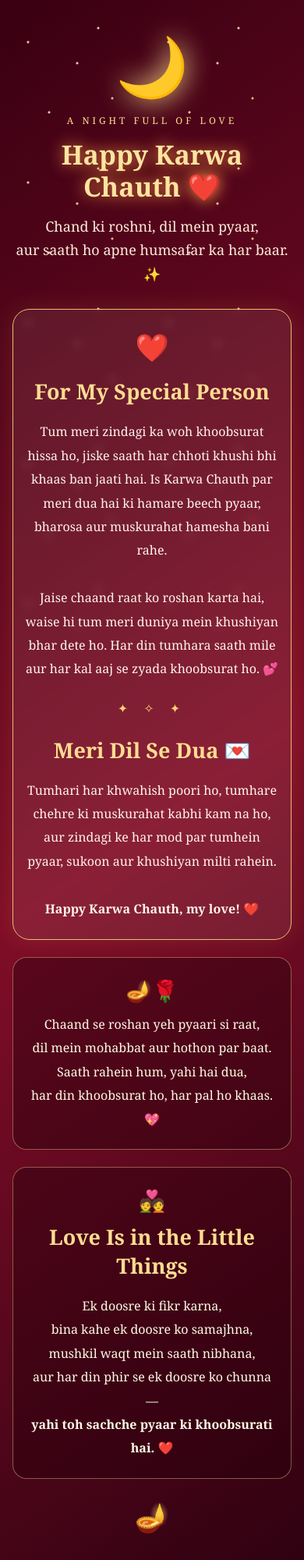
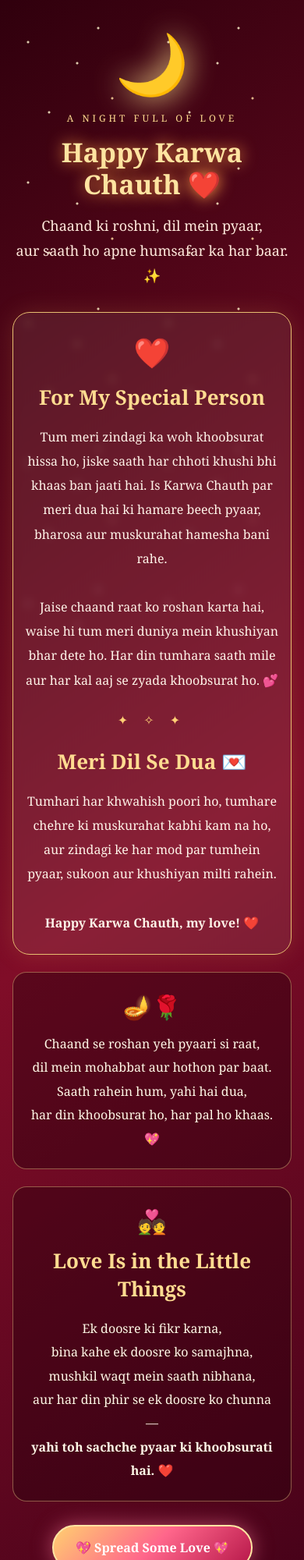
Before and after one commit to sc088839292-dot/JustForYou, a plain HTML site: page index.html in a window 390 px wide. Shown: the top 2000 px of the page at 78% size. Drawn offline with Linux system fonts and the light colour scheme.

Commit message:
Enhance index.html with new styles and love button
Updated title and background styles, added love button with animation, and modified various CSS properties for improved aesthetics.

```diff
--- a/index.html
+++ b/index.html
@@ -4,7 +4,8 @@
 <head>
 <meta charset="UTF-8">
 <meta name="viewport" content="width=device-width, initial-scale=1.0">
-<title>Happy Karwa Chauth ❤️</title>
+<meta name="theme-color" content="#590018">
+<title>Happy Karwa Chauth ❤️🌙</title>
 
 <style>
 * {
@@ -17,7 +18,7 @@ body {
   min-height: 100vh;
   font-family: Georgia, "Times New Roman", serif;
   color: #fff8e7;
-  background: linear-gradient(145deg, #390012, #800d28, #26000e);
+  background: linear-gradient(145deg, #30000d, #800d28, #3b0016);
   overflow-x: hidden;
 }
 
@@ -32,33 +33,33 @@ body {
     radial-gradient(2px 2px at 35% 80%, #fff5ce 50%, transparent),
     radial-gradient(2px 2px at 55% 45%, #fff5ce 50%, transparent);
   background-size: 180px 180px;
-  opacity: 0.65;
+  opacity: .7;
   animation: twinkle 4s infinite alternate;
 }
 
 @keyframes twinkle {
-  from { opacity: 0.3; }
-  to { opacity: 0.85; }
+  from { opacity: .3; }
+  to { opacity: .85; }
 }
 
 .container {
   position: relative;
   width: min(92%, 650px);
-  margin: 0 auto;
-  padding: 45px 0;
+  margin: auto;
+  padding: 38px 0 45px;
   text-align: center;
 }
 
 .moon {
-  font-size: 75px;
+  font-size: 76px;
   margin-bottom: 12px;
   filter: drop-shadow(0 0 20px #ffe7a0);
-  animation: glow 3s infinite alternate;
+  animation: moonGlow 3s infinite alternate;
 }
 
-@keyframes glow {
+@keyframes moonGlow {
   from { filter: drop-shadow(0 0 8px #ffd36b); }
-  to { filter: drop-shadow(0 0 25px #fff0b0); }
+  to { filter: drop-shadow(0 0 28px #fff0b0); }
 }
 
 .top-line {
@@ -77,9 +78,9 @@ h1 {
 }
 
 .subtitle {
-  margin-top: 15px;
+  margin-top: 16px;
   font-size: 18px;
-  line-height: 1.7;
+  line-height: 1.8;
   color: #ffe9dc;
 }
 
@@ -88,25 +89,25 @@ h1 {
   padding: 28px 22px;
   border: 1px solid #e6bd70;
   border-radius: 22px;
-  background: rgba(255, 245, 224, 0.08);
-  box-shadow: 0 0 30px rgba(255, 191, 91, 0.13);
+  background: rgba(255, 245, 224, .08);
+  box-shadow: 0 0 30px rgba(255, 191, 91, .15);
   backdrop-filter: blur(6px);
 }
 
 .heart {
-  font-size: 35px;
-  margin-bottom: 15px;
+  font-size: 38px;
+  margin-bottom: 14px;
 }
 
 h2 {
   color: #ffdc91;
-  font-size: 27px;
+  font-size: 26px;
   margin-bottom: 18px;
 }
 
 .wish {
-  font-size: 18px;
-  line-height: 1.9;
+  font-size: 17px;
+  line-height: 1.95;
   color: #fff4e9;
 }
 
@@ -120,8 +121,8 @@ h2 {
   margin-top: 22px;
   padding: 23px 19px;
   border-radius: 18px;
-  background: rgba(40, 0, 12, 0.42);
-  border: 1px solid rgba(255, 220, 145, 0.4);
+  background: rgba(40, 0, 12, .42);
+  border: 1px solid rgba(255, 220, 145, .4);
 }
 
 .wish-box p {
@@ -129,34 +130,111 @@ h2 {
   line-height: 1.9;
 }
 
-.wish-box .emoji {
-  font-size: 27px;
-  margin-bottom: 10px;
+.emoji {
+  font-size: 30px;
+  margin-bottom: 12px;
 }
 
-.footer {
-  margin-top: 30px;
-  color: #ffdda0;
-  font-size: 16px;
+/* Spread Some Love button */
+.love-button {
+  display: block;
+  margin: 30px auto 12px;
+  padding: 16px 28px;
+  border: 2px solid #ffe5a3;
+  border-radius: 50px;
+  background: linear-gradient(135deg, #ffcf70, #ff668b, #b51648);
+  color: white;
+  font-size: 17px;
+  font-weight: bold;
+  font-family: inherit;
+  cursor: pointer;
+  box-shadow: 0 0 25px #ff7ca088;
+  animation: pulseLove 1.7s infinite;
+  -webkit-tap-highlight-color: transparent;
+}
+
+@keyframes pulseLove {
+  50% { transform: scale(1.05); }
+}
+
+.love-button:active {
+  transform: scale(.95);
+}
+
+.love-message {
+  display: none;
+  margin: 18px auto;
+  padding: 16px;
+  color: #ffe4a1;
+  font-size: 18px;
   line-height: 1.8;
+  animation: messageAppear .5s ease;
+}
+
+.love-message.show {
+  display: block;
+}
+
+@keyframes messageAppear {
+  from { opacity: 0; transform: translateY(12px); }
+  to { opacity: 1; transform: translateY(0); }
+}
+
+/* Flying hearts, flowers, moons and stars */
+.flying-love {
+  position: fixed;
+  bottom: -65px;
+  z-index: 9999;
+  pointer-events: none;
+  user-select: none;
+  will-change: transform, opacity;
+  animation: flyUp var(--duration) ease-out forwards;
+}
+
+@keyframes flyUp {
+  0% {
+    transform: translate3d(0, 0, 0) rotate(0deg) scale(.5);
+    opacity: 0;
+  }
+  10% { opacity: 1; }
+  80% { opacity: .95; }
+  100% {
+    transform:
+      translate3d(var(--drift), -115vh, 0)
+      rotate(var(--spin)) scale(1.45);
+    opacity: 0;
+  }
 }
 
 .diya {
-  font-size: 36px;
-  margin-top: 24px;
+  font-size: 38px;
+  margin-top: 25px;
   animation: flicker 1.5s infinite alternate;
 }
 
 @keyframes flicker {
-  from { opacity: 0.75; }
+  from { opacity: .75; }
   to { opacity: 1; }
 }
 
+.footer {
+  margin-top: 25px;
+  color: #ffdda0;
+  font-size: 15px;
+  line-height: 1.9;
+}
+
 @media (max-width: 480px) {
-  .container { padding: 32px 0; }
+  .container { padding-top: 28px; }
   .card { padding: 24px 16px; }
-  .wish { font-size: 16px; }
-  .wish-box p { font-size: 16px; }
+  .wish, .wish-box p { font-size: 16px; }
+  .love-button { font-size: 16px; }
+}
+
+@media (prefers-reduced-motion: reduce) {
+  .stars, .moon, .diya, .love-button {
+    animation: none;
+  }
 }
 </style>
 </head>
@@ -173,7 +251,7 @@ h2 {
   <h1>Happy Karwa Chauth ❤️</h1>
 
   <p class="subtitle">
-    Chand ki roshni, dil mein pyaar,<br>
+    Chaand ki roshni, dil mein pyaar,<br>
     aur saath ho apne humsafar ka har baar. ✨
   </p>
 
@@ -230,6 +308,13 @@ h2 {
     </p>
   </section>
 
+  <!-- Love animation button -->
+  <button class="love-button" onclick="spreadLove()">
+    💖 Spread Some Love 💖
+  </button>
+
+  <p id="love-message" class="love-message" aria-live="polite"></p>
+
   <div class="diya">🪔</div>
 
   <footer class="footer">
@@ -239,5 +324,80 @@ h2 {
   </footer>
 
 </main>
+
+<script>
+const loveEmojis = [
+  "❤️", "💖", "💕", "💗", "💘", "💝", "💞",
+  "🌙", "🌹", "🌸", "🌺", "🌷", "💐", "🌼",
+  "✨", "⭐", "💫", "🪔", "💋", "🥰", "😍",
+  "🦋", "💓", "♥️", "🌟", "🌻", "💌"
+];
+
+const loveMessages = [
+  "❤️ Tumhari muskurahat meri duniya ki sabse khoobsurat cheez hai. Hamesha khush raho!",
+  "🌙 Is chaandni raat par dua hai ki tumhari zindagi pyaar aur khushiyon se roshan rahe.",
+  "💖 Sachcha pyaar ek doosre ki care karne aur har haal mein saath nibhane mein hai.",
+  "🌹 Har din tumhein yaad dilaye ki tum kitne special ho. Happy Karwa Chauth!",
+  "💑 Haath mein haath, dil se dil ka saath—yahi hai pyaar ki sabse khoobsurat baat.",
+  "💋 Chaand sitaron se bhi khoobsurat ho tumhari duniya, aur pyaar se bhara rahe tumhara har din.",
+  "💕 Dua hai ki har Karwa Chauth tumhare liye dher saari khushiyan aur pyaar lekar aaye."
+];
+
+let animationRunning = false;
+
+function spreadLove() {
+  const messageElement = document.getElementById("love-message");
+
+  const message =
+    loveMessages[Math.floor(Math.random() * loveMessages.length)];
+
+  messageElement.textContent = message;
+  messageElement.classList.remove("show");
+
+  void messageElement.offsetWidth;
+  messageElement.classList.add("show");
+
+  // Prevent too many animations piling up on slow phones.
+  // Every click still creates a big burst of 100 emojis.
+  if (animationRunning) return;
+
+  animationRunning = true;
+
+  for (let i = 0; i < 100; i++) {
+    const item = document.createElement("span");
+    item.className = "flying-love";
+
+    item.textContent =
+      loveEmojis[Math.floor(Math.random() * loveEmojis.length)];
+
+    item.style.left = Math.random() * 100 + "vw";
+    item.style.fontSize = (18 + Math.random() * 28) + "px";
+    item.style.setProperty(
+      "--duration",
+      (3 + Math.random() * 3.5) + "s"
+    );
+    item.style.setProperty(
+      "--drift",
+      (Math.random() * 280 - 140) + "px"
+    );
+    item.style.setProperty(
+      "--spin",
+      (Math.random() * 900 - 450) + "deg"
+    );
+
+    // Stagger the launch for a fuller fountain effect.
+    item.style.animationDelay = (Math.random() * 1.2) + "s";
+
+    document.body.appendChild(item);
+
+    setTimeout(() => item.remove(), 8500);
+  }
+
+  setTimeout(() => {
+    animationRunning = false;
+  }, 7000);
+}
+</script>
+
 </body>
-</html>
+      </html>
```
